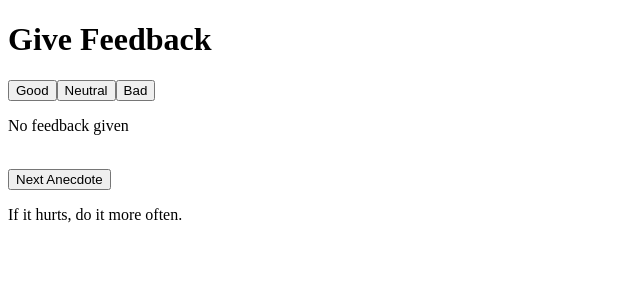
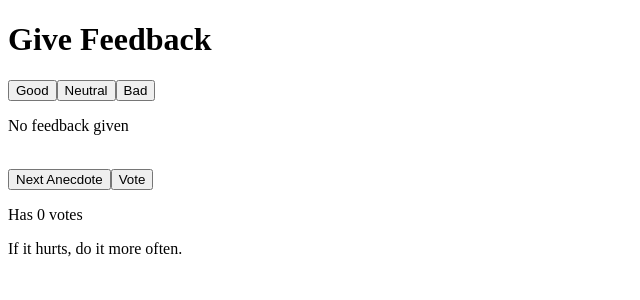
Before and after one commit to tomyok/FullStackOpenCourse, a React (Vite) app in the folder unicafe/: page / in a window 1280 px wide. Shown: the top 300 px of the page, without its empty margins (0-640 px from the left). Built offline with nearby package versions, Linux system fonts and the light colour scheme.

Commit message:
Ejercicios unicafe 1.13 finalizado

```diff
--- a/unicafe/src/App.jsx
+++ b/unicafe/src/App.jsx
@@ -48,7 +48,10 @@ const App = () => {
   const [good, setGood] = useState(0)
   const [neutral, setNeutral] = useState(0)
   const [bad, setBad] = useState(0)
-  const [selected, setSelected] = useState(0)
+  const [selected, setSelected] = useState({
+    anecdoteCount: 0,
+    votes: {0: 0, 1: 0, 2: 0, 3: 0, 4: 0, 5: 0, 6: 0, 7: 0}
+  })
 
   const anecdotes = [
     'If it hurts, do it more often.',
@@ -68,7 +71,10 @@ const App = () => {
   }
 
   const randomAnecdote = () => {
-    setSelected(getRandomInt(0, anecdotes.length))
+    setSelected({
+      ...selected,
+      anecdoteCount: getRandomInt(0, anecdotes.length),
+  });
   }
 
 
@@ -94,6 +100,16 @@ const App = () => {
   let average = all / 3;
   let positive = (good / all) * 100
 
+  const handleClickNext = (num) => {
+    setSelected({
+      ...selected,
+      votes: {
+        ...selected.votes,
+        [num]: selected.votes[num] + 1 // Incrementa el voto en la posición correcta
+      }
+    });
+  }
+
   return (
     <div>
       <h1>Give Feedback</h1>
@@ -105,7 +121,9 @@ const App = () => {
       : <Statics good = {good} neutral = {neutral} bad = {bad} all = {all} average = {average} positive = {positive}/>}
       <br />
       <Buttons param={randomAnecdote} text = "Next Anecdote"/>
-      <p>{anecdotes[selected]}</p>
+      <button onClick={() => handleClickNext(selected.anecdoteCount)}>Vote</button>
+      <p>Has {selected.votes[selected.anecdoteCount]} votes</p>
+      <p>{anecdotes[selected.anecdoteCount]}</p>
     </div>
   )
 }
```
